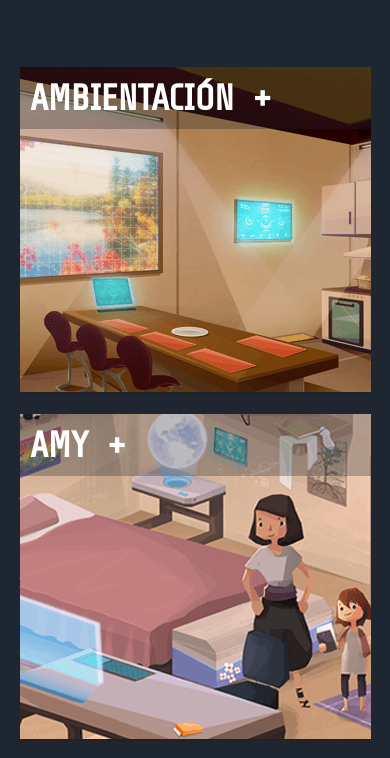
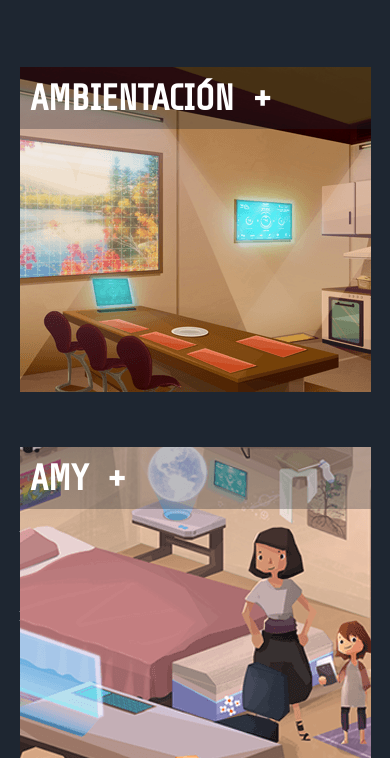
Before and after one commit to our-heritage/our-heritage.github.io, a website: page index.html in a window 390 px wide. Shown: the part 777-1535 px from the top of the page. Drawn offline with Linux system fonts and the light colour scheme; a web font is replaced by a local one.

Commit message:
Modifico el margen de about image

```diff
--- a/sass/partials/modules/_about.scss
+++ b/sass/partials/modules/_about.scss
@@ -6,8 +6,8 @@
 	transition: opacity .45s ease-in-out;
 	z-index: 1;
 
-	@media (max-width: 320px) {
-		height: 350px;
+	@media (max-width: 420px) {
+		height: 360px;
 	}
 
 	@media (min-width: 768px) {
```
Also changed, not shown: css/style.css.
